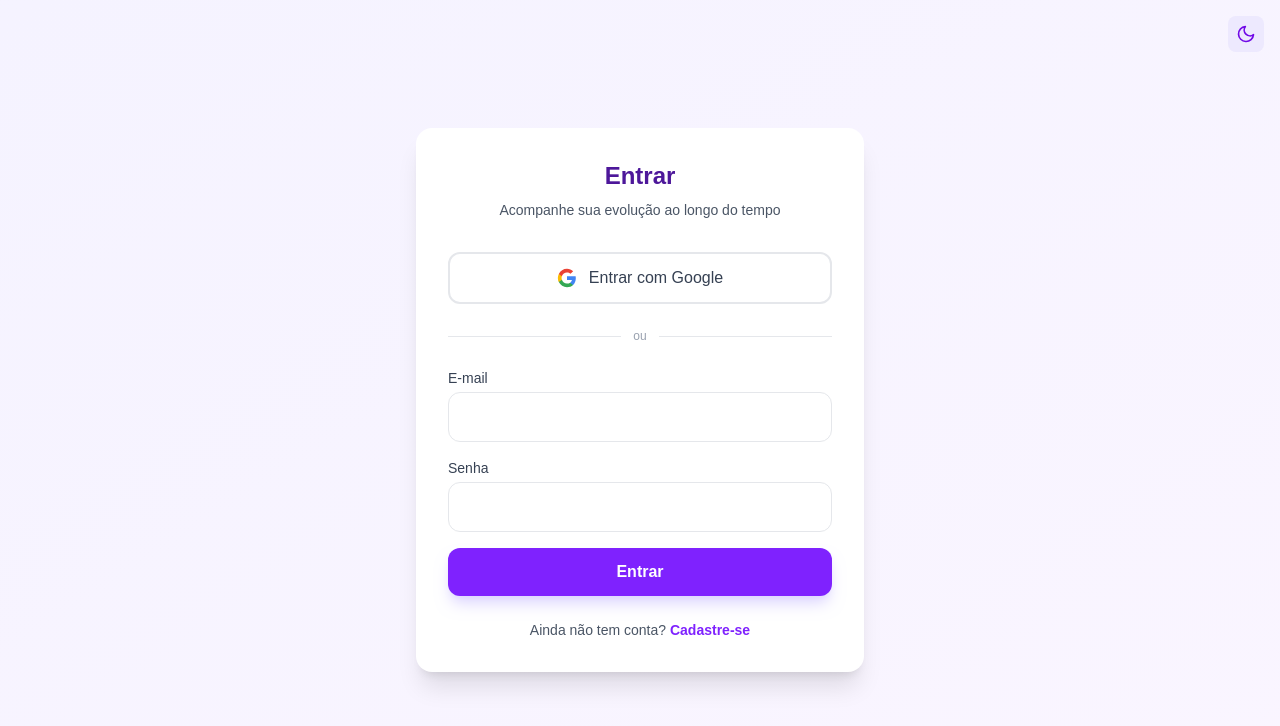
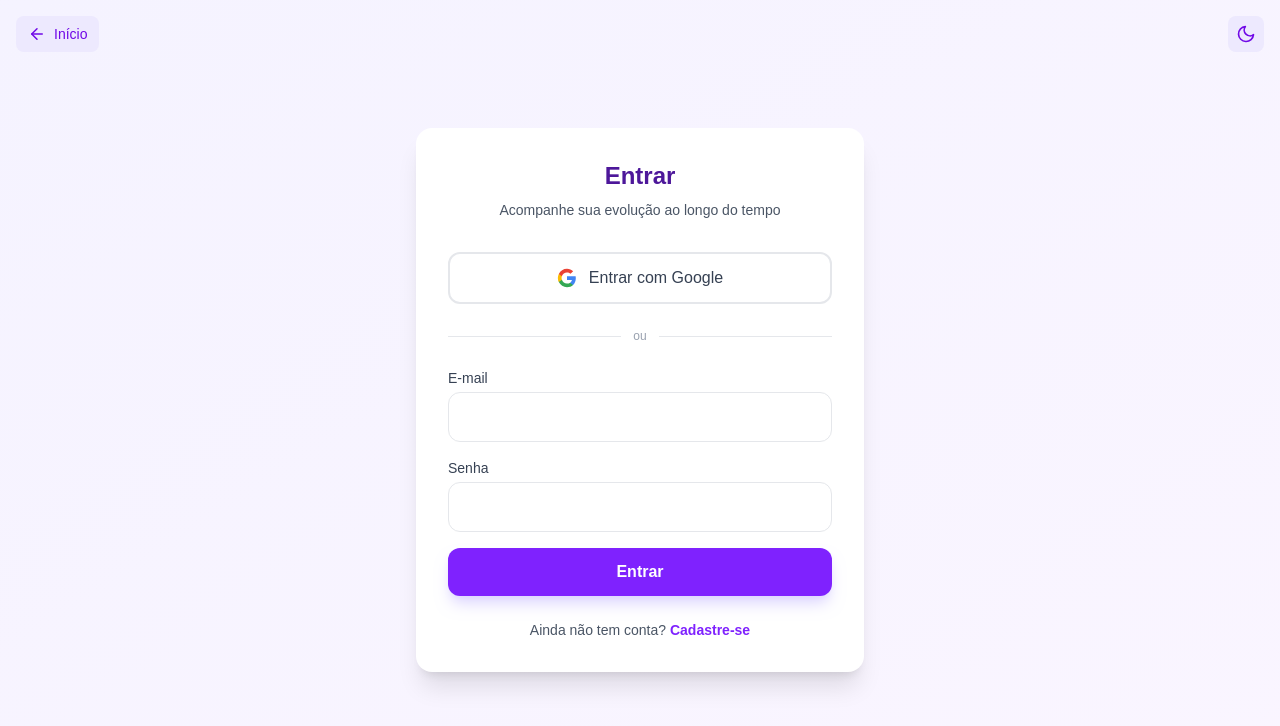
Before and after one commit to lirajoaop/psiencontra, a Next.js app in the folder web/: page /login in a window 1280 px wide. Shown: the top 726 px of the page. Built offline with nearby package versions, Linux system fonts and the light colour scheme; no server answers.

Commit message:
feat: add back navigation link to login and register pages

```diff
--- a/web/app/login/page.js
+++ b/web/app/login/page.js
@@ -4,6 +4,7 @@ import { useEffect, useState } from "react";
 import { useRouter } from "next/navigation";
 import Link from "next/link";
 import { motion } from "framer-motion";
+import { ArrowLeft } from "lucide-react";
 import Button from "@/components/Button";
 import ThemeToggle from "@/components/ThemeToggle";
 import { useAuth } from "@/components/AuthProvider";
@@ -50,6 +51,15 @@ export default function LoginPage() {
 
   return (
     <main className="flex-1 flex items-center justify-center px-6 py-16 bg-gradient-to-br from-violet-50 to-purple-50 dark:from-gray-900 dark:to-gray-950">
+      <div className="absolute top-4 left-4 z-20">
+        <Link
+          href="/"
+          className="flex items-center gap-2 px-3 py-2 rounded-lg bg-violet-100 dark:bg-violet-900/50 text-violet-700 dark:text-violet-300 hover:bg-violet-200 dark:hover:bg-violet-800 transition-colors text-sm font-medium"
+        >
+          <ArrowLeft size={18} aria-hidden="true" />
+          Início
+        </Link>
+      </div>
       <div className="absolute top-4 right-4 z-20">
         <ThemeToggle />
       </div>
--- a/web/app/register/page.js
+++ b/web/app/register/page.js
@@ -4,6 +4,7 @@ import { useState } from "react";
 import { useRouter } from "next/navigation";
 import Link from "next/link";
 import { motion } from "framer-motion";
+import { ArrowLeft } from "lucide-react";
 import Button from "@/components/Button";
 import ThemeToggle from "@/components/ThemeToggle";
 import { useAuth } from "@/components/AuthProvider";
@@ -42,6 +43,15 @@ export default function RegisterPage() {
 
   return (
     <main className="flex-1 flex items-center justify-center px-6 py-16 bg-gradient-to-br from-violet-50 to-purple-50 dark:from-gray-900 dark:to-gray-950">
+      <div className="absolute top-4 left-4 z-20">
+        <Link
+          href="/"
+          className="flex items-center gap-2 px-3 py-2 rounded-lg bg-violet-100 dark:bg-violet-900/50 text-violet-700 dark:text-violet-300 hover:bg-violet-200 dark:hover:bg-violet-800 transition-colors text-sm font-medium"
+        >
+          <ArrowLeft size={18} aria-hidden="true" />
+          Início
+        </Link>
+      </div>
       <div className="absolute top-4 right-4 z-20">
         <ThemeToggle />
       </div>
--- a/web/package.json
+++ b/web/package.json
@@ -10,6 +10,7 @@
   },
   "dependencies": {
     "framer-motion": "^12.38.0",
+    "lucide-react": "^1.7.0",
     "next": "16.2.2",
     "react": "19.2.4",
     "react-dom": "19.2.4",
```
Also changed, not shown: 1 other file (tests, documents, lock files or other folders).
